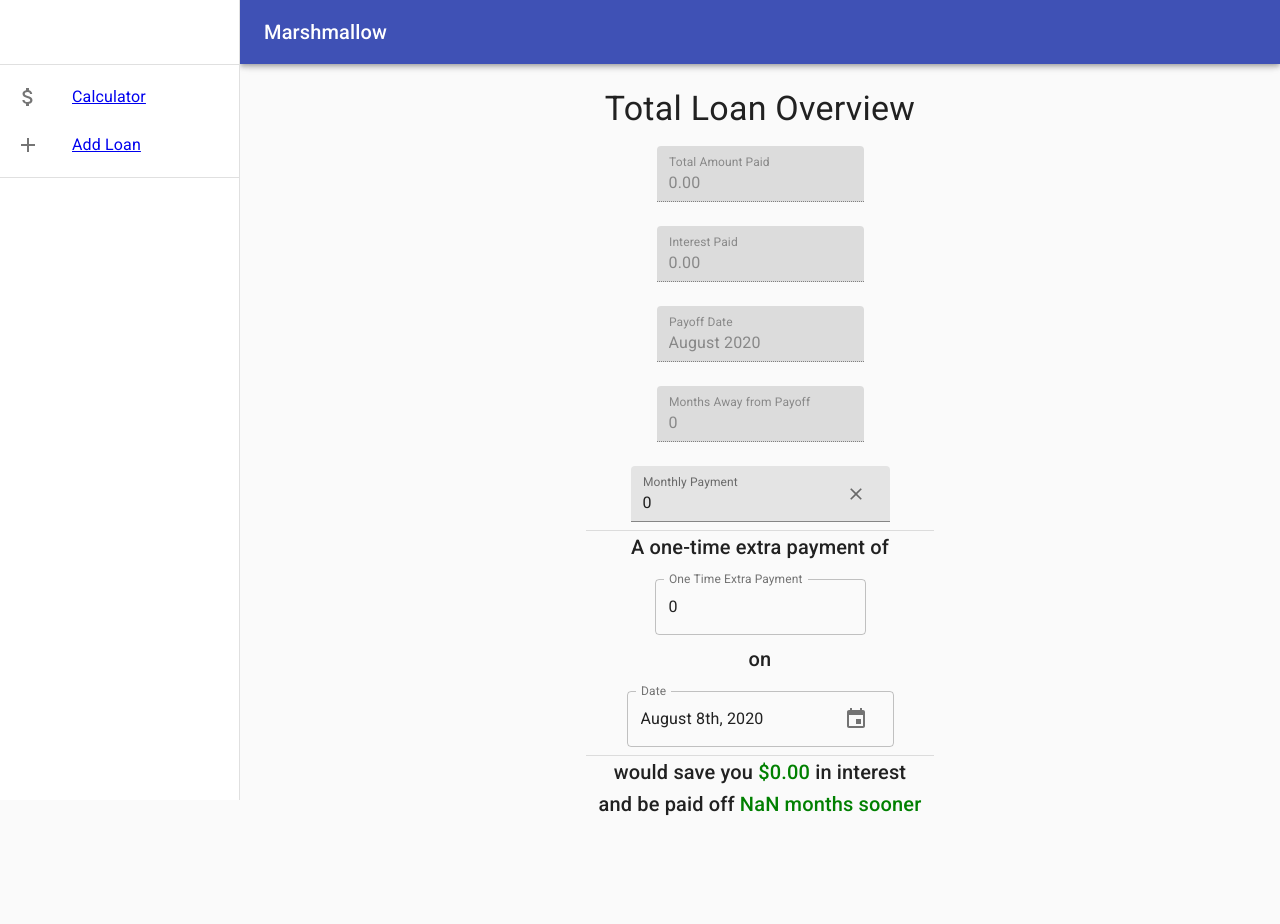
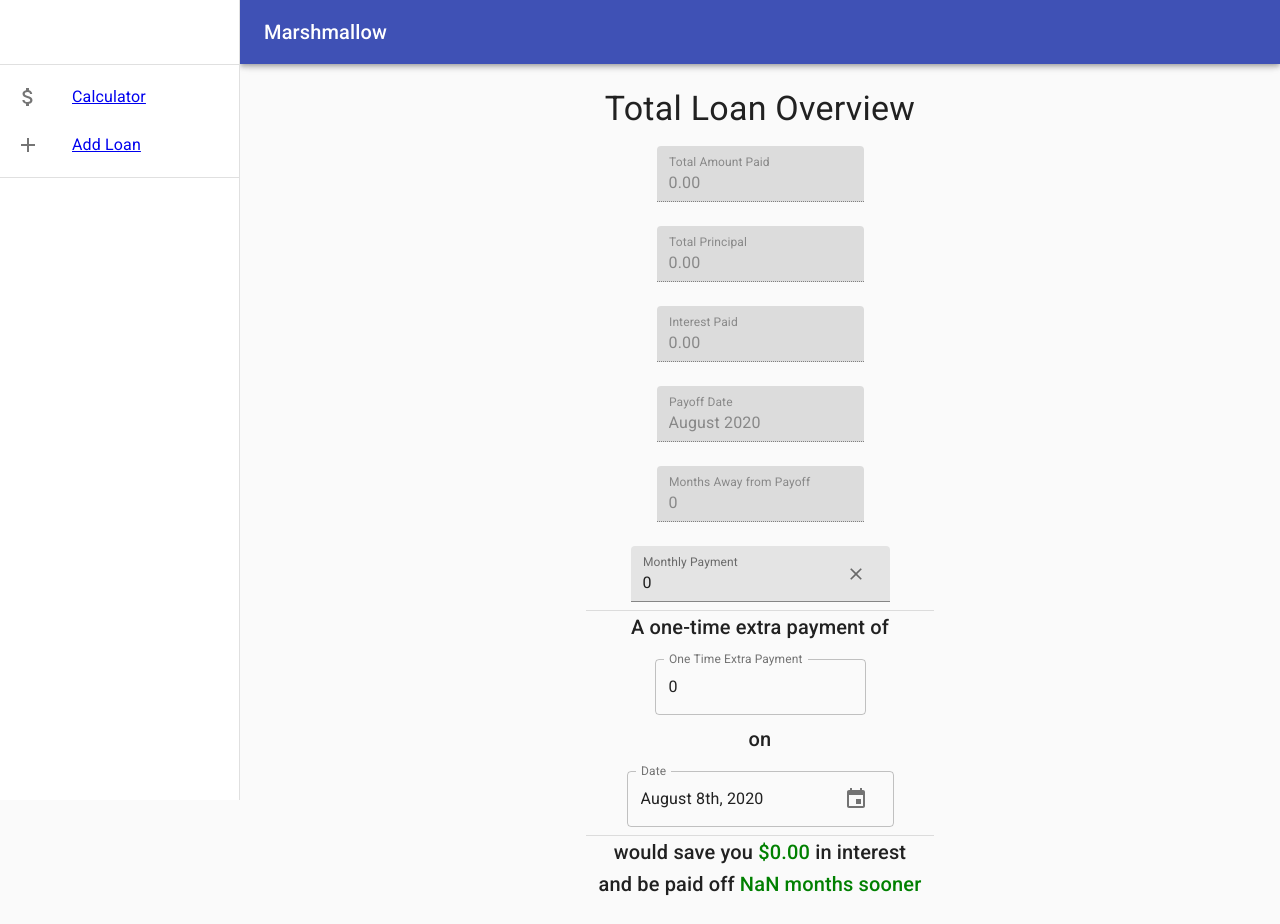
Before and after one commit to andywgarcia/marshmallow, a React (Create React App) app: page / in a window 1280 px wide. Before the commit the page ends 844 px from the top, so only its background shows below. Built offline with nearby package versions, Linux system fonts and the light colour scheme.

Commit message:
Adding total principal. Fixing loan overview amounts

```diff
--- a/src/components/PayoffInformation.jsx
+++ b/src/components/PayoffInformation.jsx
@@ -25,6 +25,16 @@ const PayoffInformation = (props) => {
           disabled
           margin="normal"
           value={(props.totalInterest + props.principal).toFixed(2)}
+        />
+      </div>
+      <div>
+        <TextField
+          id="payoff-total-principal"
+          label="Total Principal"
+          variant="filled"
+          disabled
+          margin="normal"
+          value={props.principal.toFixed(2)}
         />
       </div>
       <div>
--- a/src/redux/selectors/loans.js
+++ b/src/redux/selectors/loans.js
@@ -297,8 +297,8 @@ export const getMonthsAwayFromPayoff = createSelector(
   (paymentPlan) => paymentPlan.length
 );
 export const getTotalInterestPaid = createSelector(
-  [getPaymentPlan],
-  (paymentPlan) =>
+  [getPaymentPlan, getTotalPrincipal],
+  (paymentPlan, totalPrincipal) =>
     paymentPlan.reduce((acc, curr) => {
       return (
         acc +
@@ -306,5 +306,5 @@ export const getTotalInterestPaid = createSelector(
           return monthsPayment + currentLoanPayment.payment;
         }, 0)
       );
-    }, 0)
+    }, 0) - totalPrincipal
 );
```
